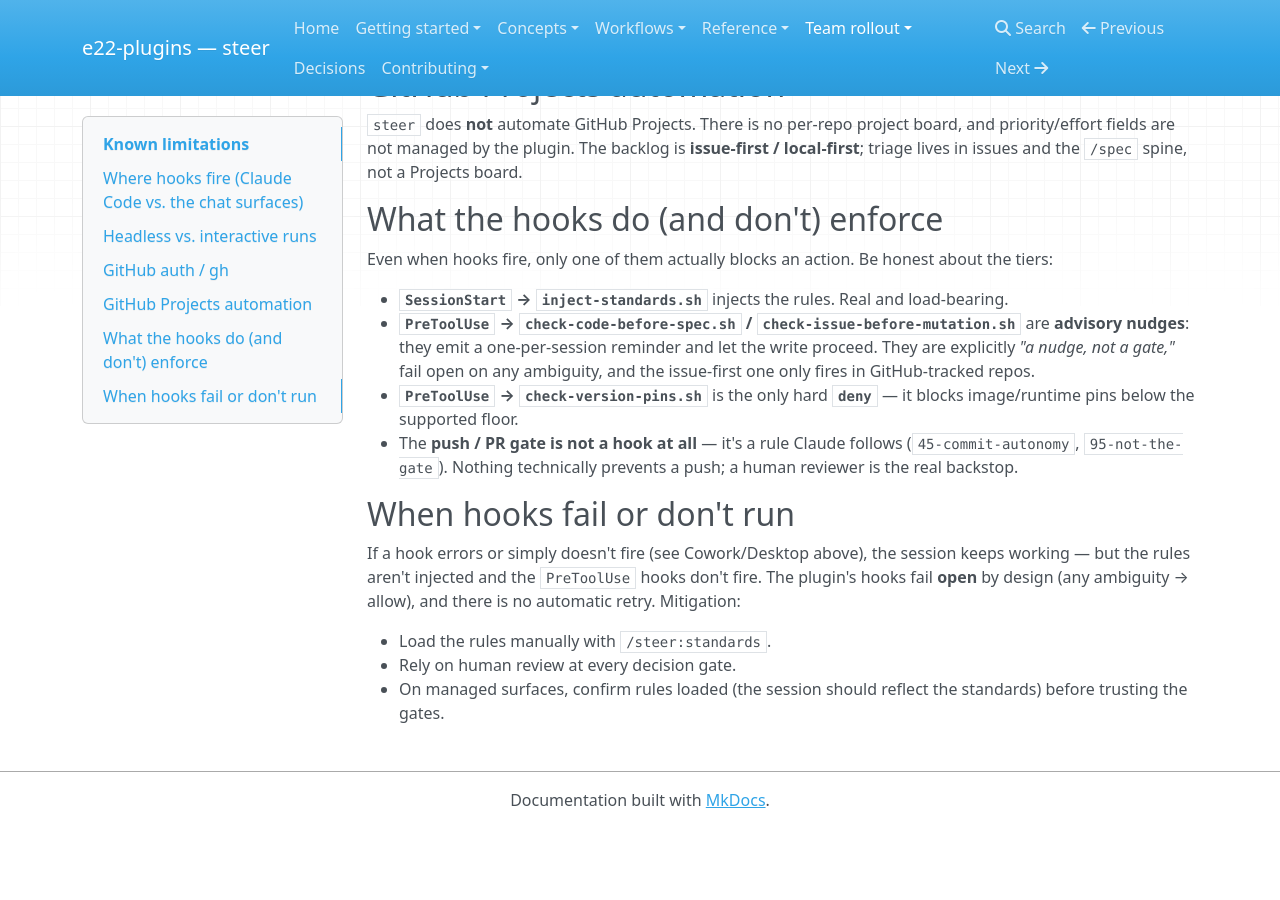
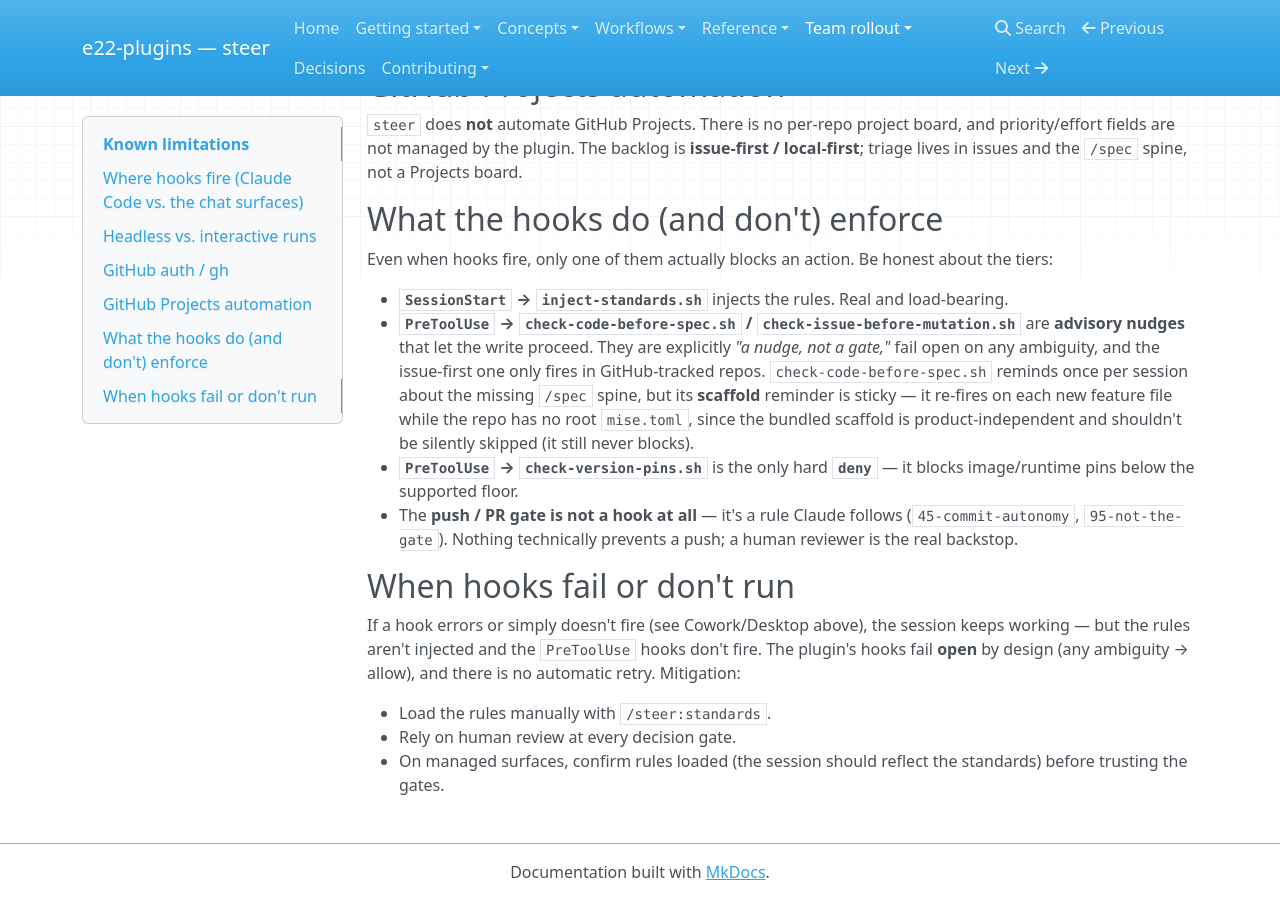
Before and after one commit to element22llc/e22-plugins, an MkDocs documentation site: the page built from docs/reference/known-limitations.md, in a window 1280 px wide and 900 px high, scrolled down 1096 px. Built offline with MkDocs 1.6.1, drawn with Linux system fonts in a browser that asks for light colours; nearby versions of some CDN libraries; before the commit the page ends 1924 px from its top, so only the background shows below that.

Commit message:
fix(steer): make greenfield scaffold nudge sticky, decoupled from spine (#171)
check-code-before-spec.sh fired a single non-blocking once-per-session
nudge, keyed only on /spec spine state. A greenfield agent that moved
past it proceeded to hand-write package.json/build/CI with NONE of the
bundled scaffold — the product-independent part that shouldn't be
skippable.

Split the nudge into two dimensions with different cadences:
- spine (product-dependent): still fires at most once per session+repo.
- scaffold (product-independent): sticky — re-fires on each NEW feature
  file while the repo has no root mise.toml, dedups per file so re-edits
  never re-nag, and self-clears the instant a mise.toml lands (or the
  spine becomes managed). Writing mise.toml itself is never nudged.

The scaffold clause names the concrete cost ("zero toolchain/CI/PR-
template"). Still non-blocking; just much harder to silently skip.

Adds hook-test coverage for per-file re-fire, same-file dedup,
self-clear once mise.toml present, and the mise.toml-write exemption.
Refreshes hooks.md / known-limitations.md prose.

Co-Authored-By: Claude Opus 4.8 (1M context) <noreply@anthropic.com>

```diff
--- a/docs/reference/known-limitations.md
+++ b/docs/reference/known-limitations.md
@@ -67,9 +67,13 @@ the tiers:
 
 - **`SessionStart` → `inject-standards.sh`** injects the rules. Real and load-bearing.
 - **`PreToolUse` → `check-code-before-spec.sh` / `check-issue-before-mutation.sh`**
-  are **advisory nudges**: they emit a one-per-session reminder and let the write
-  proceed. They are explicitly *"a nudge, not a gate,"* fail open on any
-  ambiguity, and the issue-first one only fires in GitHub-tracked repos.
+  are **advisory nudges** that let the write proceed. They are explicitly *"a
+  nudge, not a gate,"* fail open on any ambiguity, and the issue-first one only
+  fires in GitHub-tracked repos. `check-code-before-spec.sh` reminds once per
+  session about the missing `/spec` spine, but its **scaffold** reminder is
+  sticky — it re-fires on each new feature file while the repo has no root
+  `mise.toml`, since the bundled scaffold is product-independent and shouldn't be
+  silently skipped (it still never blocks).
 - **`PreToolUse` → `check-version-pins.sh`** is the only hard **`deny`** — it
   blocks image/runtime pins below the supported floor.
 - The **push / PR gate is not a hook at all** — it's a rule Claude follows
```
Also changed, not shown: CHANGELOG.md (+14 -0 lines), docs/reference/hooks.md (+2 -2 lines), 2 other files.
